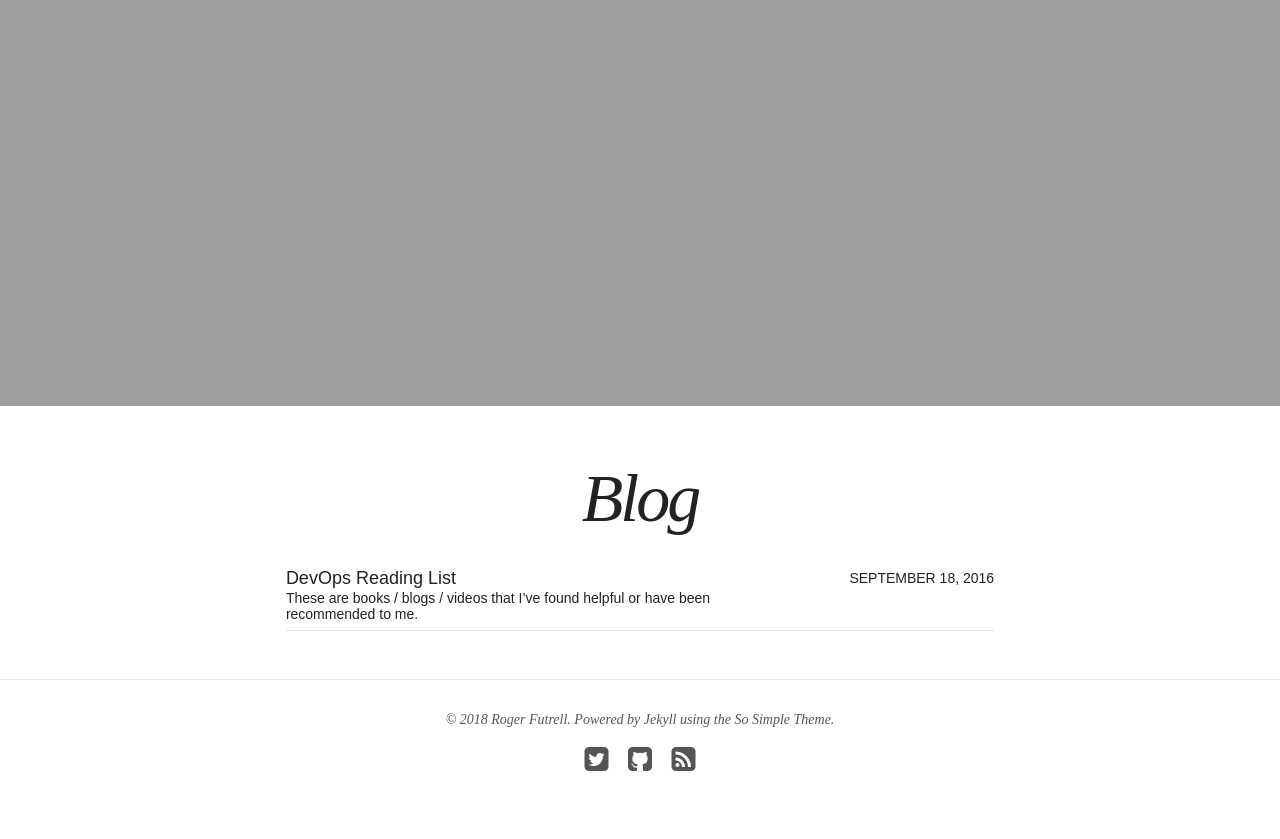
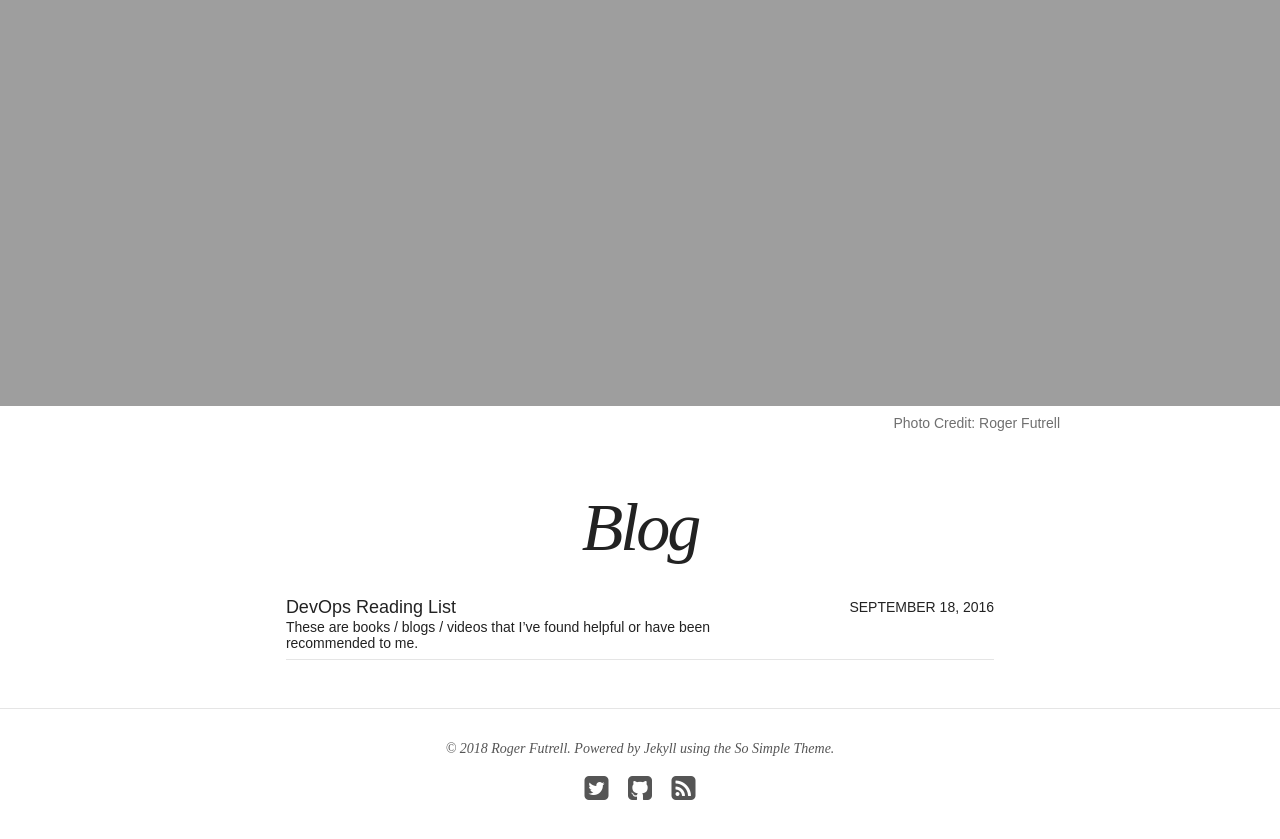
Before and after one commit to rogfut/rogfut.github.io, a Jekyll site: the page built from blog/index.md, in a window 1280 px wide and 900 px high, scrolled down 708 px. Shown: the top 839 px of the window. Built offline with Jekyll 4.4.1, drawn with Linux system fonts in a browser that asks for light colours; nearby versions of some CDN libraries.

Commit message:
Updated photo credit

```diff
--- a/blog/index.md
+++ b/blog/index.md
@@ -5,6 +5,7 @@
 search_omit: true
 image:
   feature: shinjuku.jpg
+  credit: Roger Futrell
 ---
 
 <ul class="post-list">
```
Also changed, not shown: about/index.md (+0 -1 lines).
